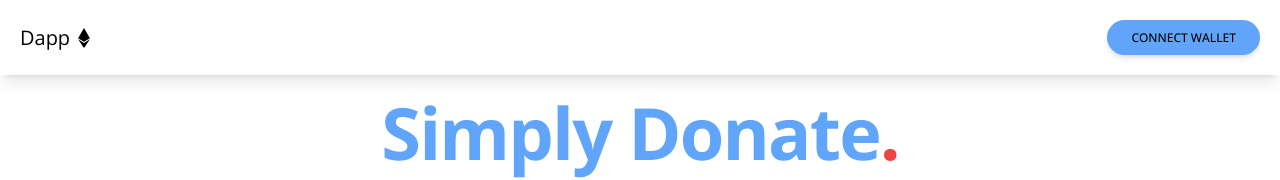
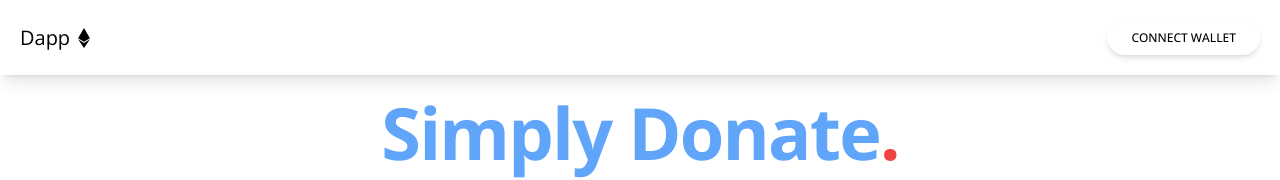
Before and after one commit to Amit-Tabibi/Dapp-Project, a React (Create React App) app: page / in a window 1280 px wide. Shown: the top 180 px of the page. Built offline with nearby package versions, Linux system fonts and the light colour scheme.

Commit message:
testing working branch

```diff
--- a/src/components/Header.jsx
+++ b/src/components/Header.jsx
@@ -22,7 +22,7 @@ const Header = () => {
       <div className="flex space-x-2 justify-center">
         <button
           type="button"
-          className="inline-block px-6 py-2.5 bg-blue-400
+          className="inline-block px-6 py-2.5 bg-blue-450
         text-black font-medium text-xs leading-tight uppercase rounded-full shadow-md hover:bg-blue-700 hover:text-white"
         >
           Connect Wallet
```
